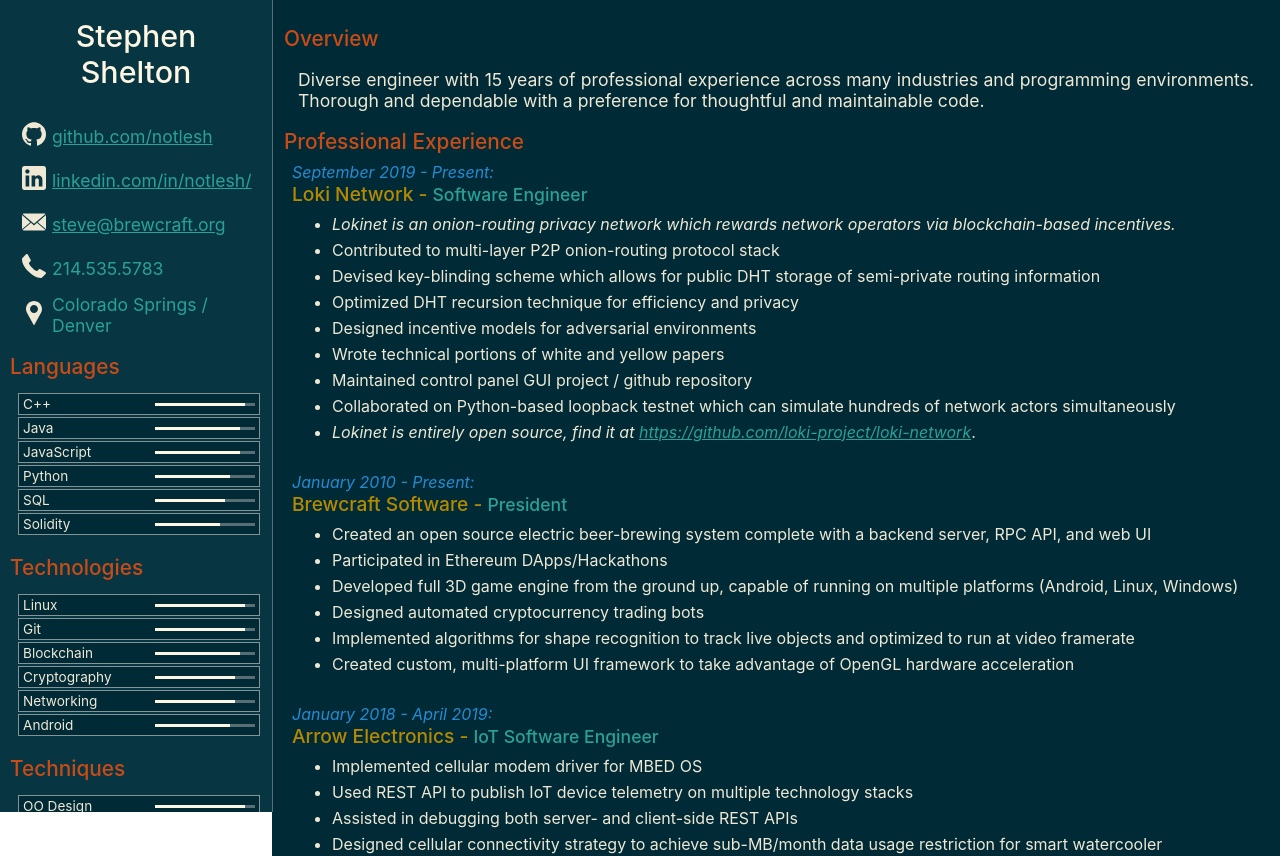
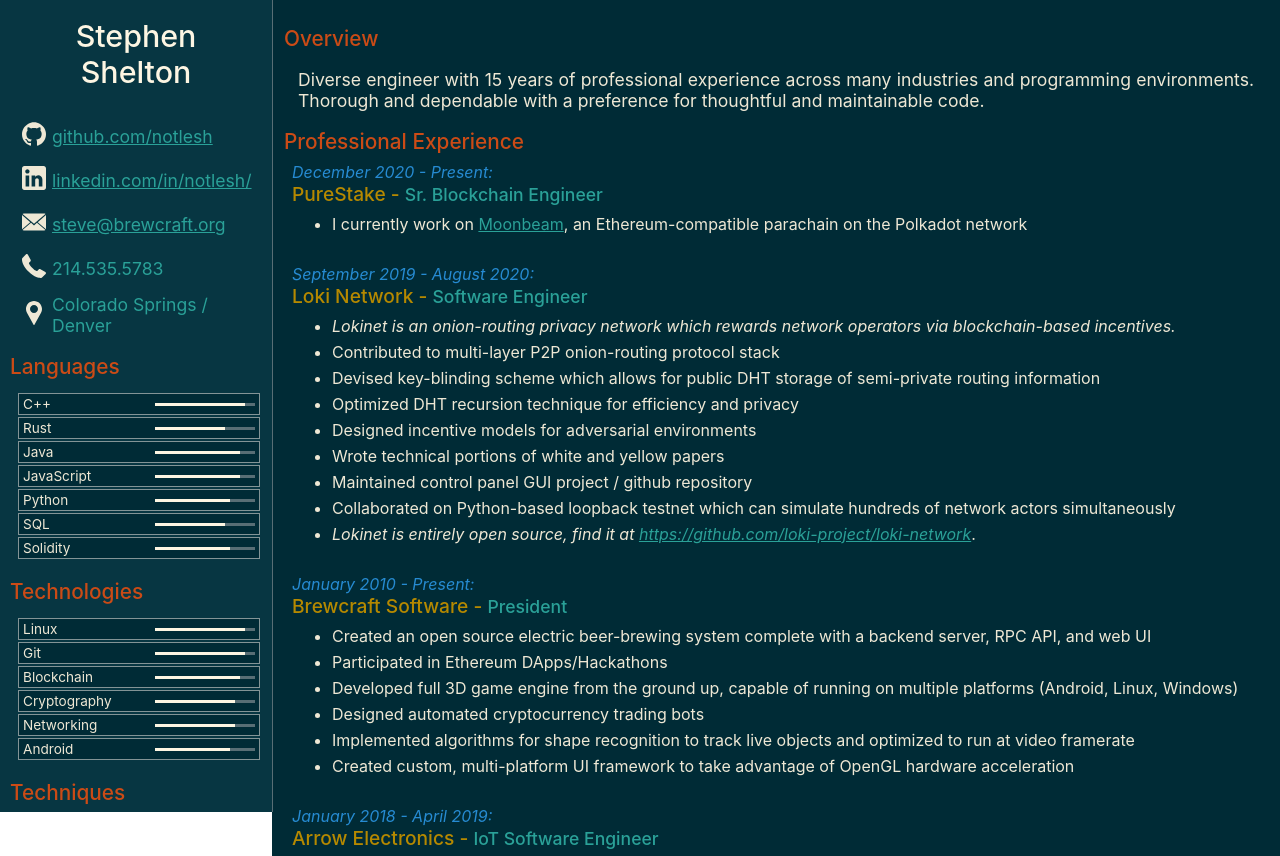
Before and after one commit to notlesh/stephen-shelton-resume, a React (Create React App) app: page / in a window 1280 px wide. Shown: the top 856 px of the page. Built offline with nearby package versions, Linux system fonts and the light colour scheme.

Commit message:
Add entry for PureStake

```diff
--- a/src/data.js
+++ b/src/data.js
@@ -17,11 +17,12 @@
   description: "Diverse engineer with 15 years of professional experience across many industries and programming environments. Thorough and dependable with a preference for thoughtful and maintainable code.",
   languages: [
     {name: "C++", strength: 0.9, },
+    {name: "Rust", strength: 0.7, },
     {name: "Java", strength: 0.85, },
     {name: "JavaScript", strength: 0.85, },
     {name: "Python", strength: 0.75, },
     {name: "SQL", strength: 0.7, },
-    {name: "Solidity", strength: 0.65, },
+    {name: "Solidity", strength: 0.75, },
   ],
   technologies: [
     {name: "Linux", strength: 0.9, },
@@ -42,8 +43,16 @@
     {name: "APIs/REST", strength: 0.75, },
   ],
   roles: [
+    { start: "December 2020",
+      end: "Present",
+      org: "PureStake",
+      title: "Sr. Blockchain Engineer",
+      points: [
+        "I currently work on <a href='https://moonbeam.network/'>Moonbeam</a>, an Ethereum-compatible parachain on the Polkadot network",
+      ]
+    },
     { start: "September 2019",
-      end: "Present",
+      end: "August 2020",
       org: "Loki Network",
       title: "Software Engineer",
       points: [
```
